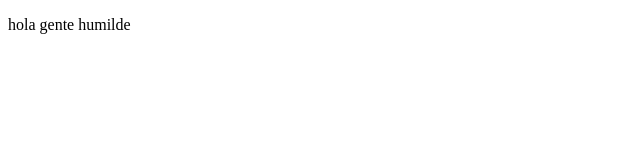
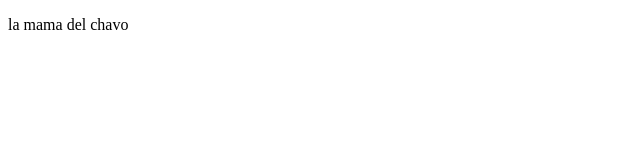
Before and after one commit to FenixGamer1528/poryectoDemo, a plain HTML site: page index.html in a window 1280 px wide. Shown: the full height of the page, 0-640 px from the left. Drawn offline with Linux system fonts and the light colour scheme.

Commit message:
le puse la mama del chavo XD

```diff
--- a/index.html
+++ b/index.html
@@ -7,6 +7,6 @@
     <title>Hola Hijos De Perra</title>
 </head>
 <body>
-    <p>hola gente humilde</p>
+    <p>la mama del chavo</p>
 </body>
 </html>
```
